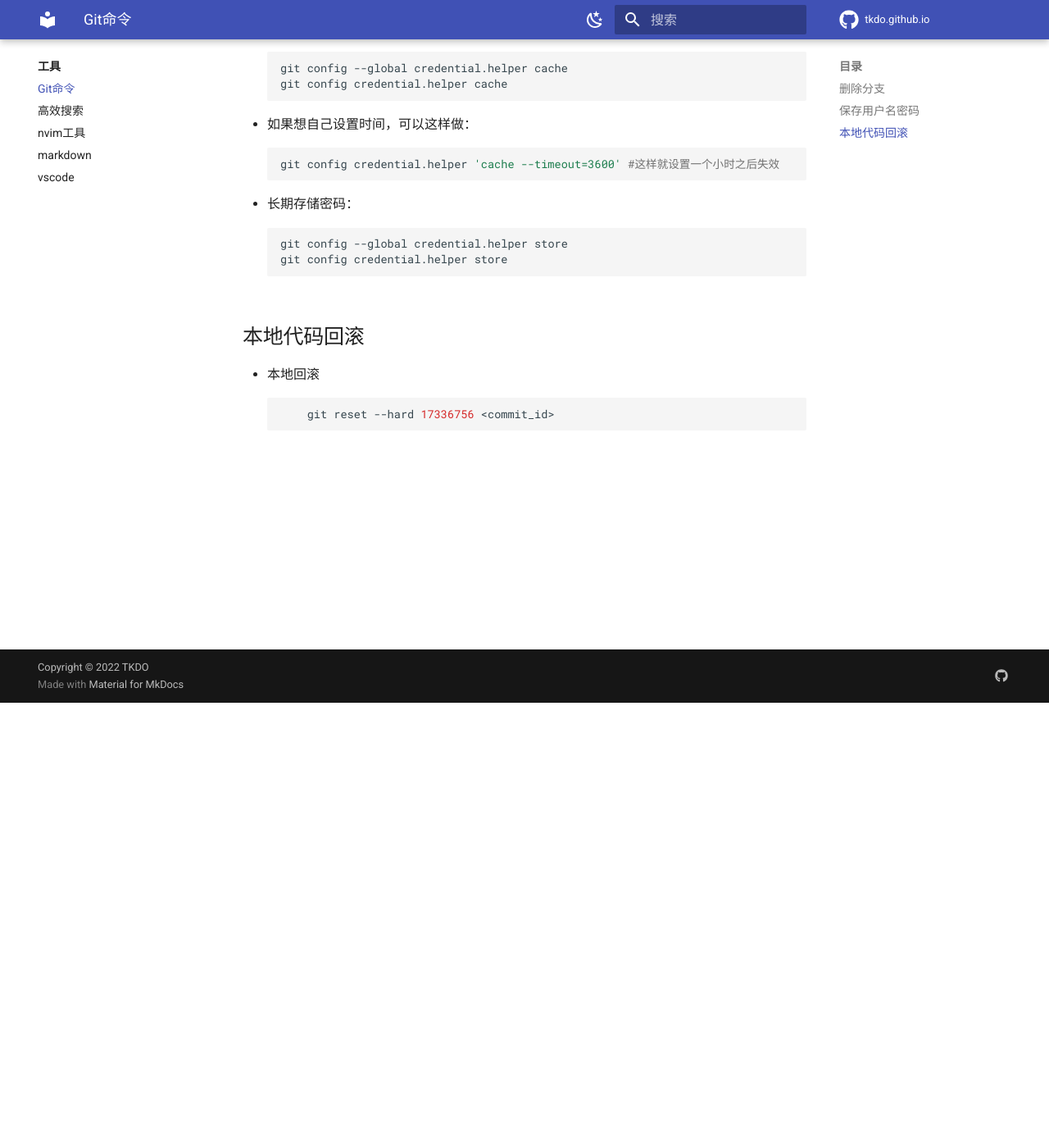
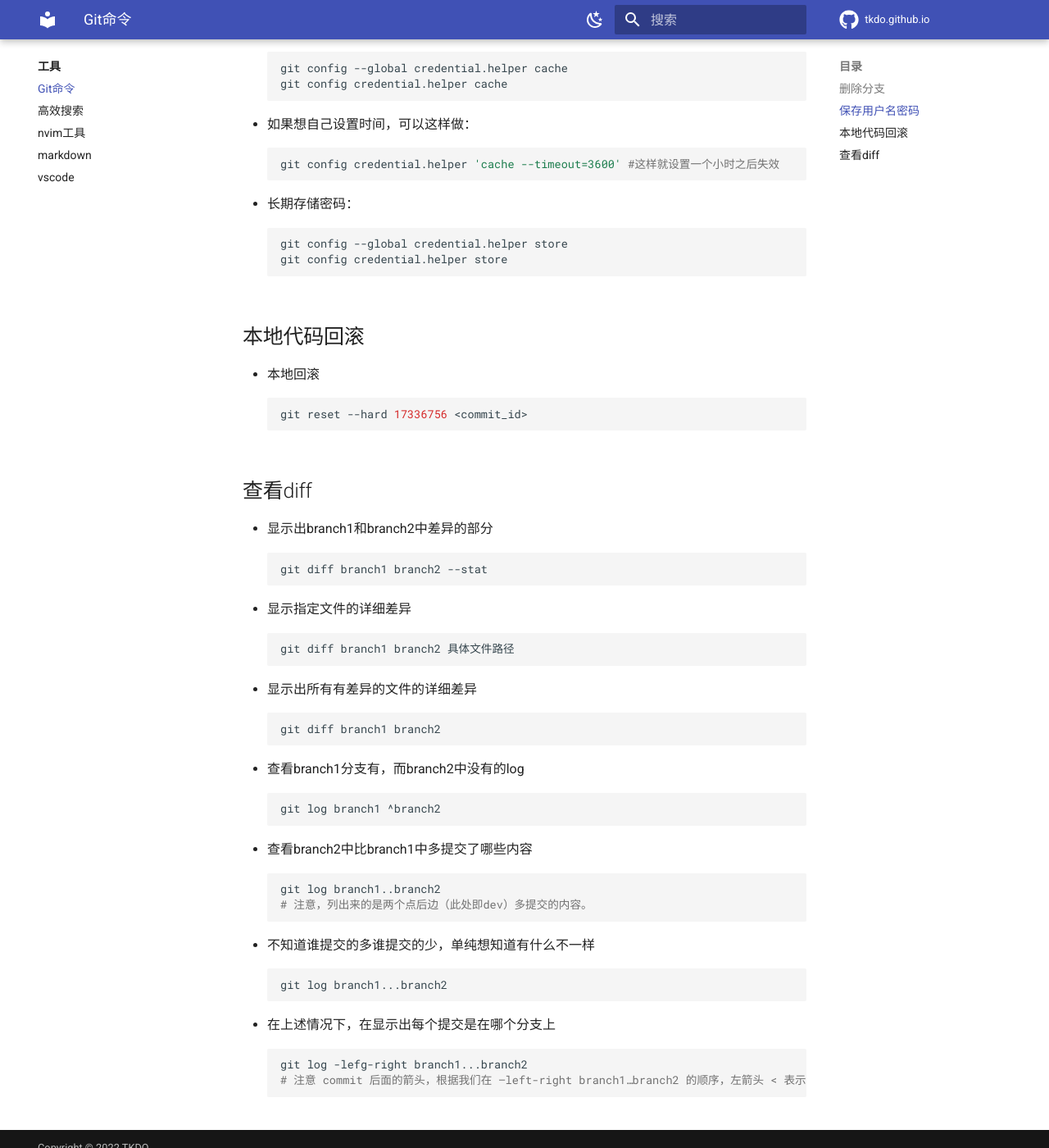
Before and after one commit to tkdo/tkdo.github.io, an MkDocs documentation site: the page built from docs/tools/git.md, in a window 1280 px wide and 1400 px high, scrolled down 543 px. Shown: the whole window at 82% size. Built offline with MkDocs 1.6.1 and Material for MkDocs 9.7.7, drawn with Linux system fonts in a browser that asks for light colours; comment, search, counter and statistics services are not loaded.

Commit message:
git diff

````diff
--- a/docs/tools/git.md
+++ b/docs/tools/git.md
@@ -25,5 +25,36 @@
 ##  本地代码回滚
 - 本地回滚
     ```bash
-        git reset --hard 17336756 <commit_id>
+    git reset --hard 17336756 <commit_id>
     ```
+## 查看diff
+- 显示出branch1和branch2中差异的部分
+    ```bash
+    git diff branch1 branch2 --stat
+    ```
+- 显示指定文件的详细差异
+    ```bash
+    git diff branch1 branch2 具体文件路径
+    ```
+-  显示出所有有差异的文件的详细差异
+    ```bash
+    git diff branch1 branch2
+    ```
+- 查看branch1分支有，而branch2中没有的log
+    ```bash
+    git log branch1 ^branch2
+    ```
+- 查看branch2中比branch1中多提交了哪些内容
+    ```bash
+    git log branch1..branch2
+    # 注意，列出来的是两个点后边（此处即dev）多提交的内容。
+    ```
+- 不知道谁提交的多谁提交的少，单纯想知道有什么不一样
+    ```bash
+    git log branch1...branch2
+    ```
+- 在上述情况下，在显示出每个提交是在哪个分支上
+    ```bash
+    git log -lefg-right branch1...branch2
+    # 注意 commit 后面的箭头，根据我们在 –left-right branch1…branch2 的顺序，左箭头 < 表示是 branch1 的，右箭头 > 表示是branch2的。
+    ```
````
